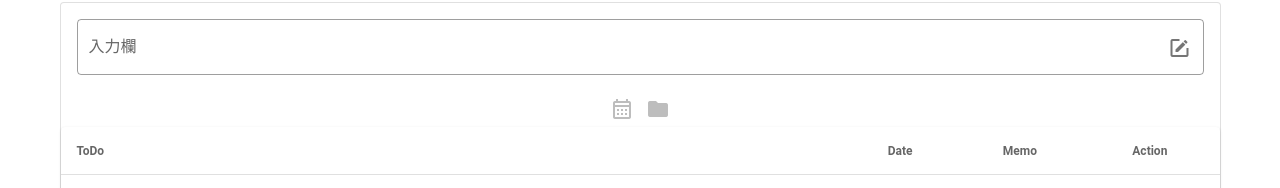
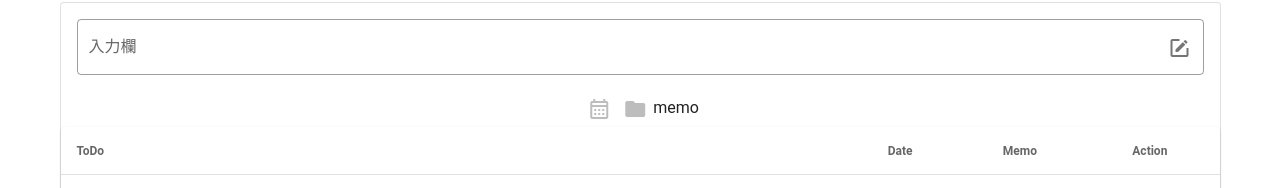
Before and after one commit to masa2205/vuetify_ToDo_List, a Vue app: page / in a window 1280 px wide. Shown: the part 138-326 px from the top of the page. Built offline with nearby package versions, Linux system fonts and the light colour scheme; the HTML template or start-up script is replaced by a standard one.

Commit message:
memo-icon-bind

```diff
--- a/src/components/HelloWorld.vue
+++ b/src/components/HelloWorld.vue
@@ -42,7 +42,8 @@
                 <v-icon color="grey lighten-1" v-on="on">mdi-folder
                 </v-icon>
               </template>
-              <v-text-field solo hide-details @click.stop=""/>
+              <v-text-field solo append-icon="mdi-square-edit-outline" hide-details v-model="memo" @click.stop="">
+              </v-text-field>
             </v-menu>
         </v-btn>
         <span class="text-sm-left">{{memo}}</span>
@@ -90,7 +91,8 @@ export default {
     ],
     items: [],
     task: "",
-    picker: ""
+    picker: "",
+    memo:"memo"
   }),
   methods: {
     add: function(){
@@ -99,10 +101,12 @@ export default {
       }
       this.items.push({
           "task": this.task,
-          "picker": this.picker
+          "picker": this.picker,
+          "memo": this.memo
       });
         this.task = "";
-        this.picker =""
+        this.picker = "";
+        this.memo = ""
     },
     deleteTodo: function(item) {
       const result = confirm("削除してもよろしいですか？")
```
